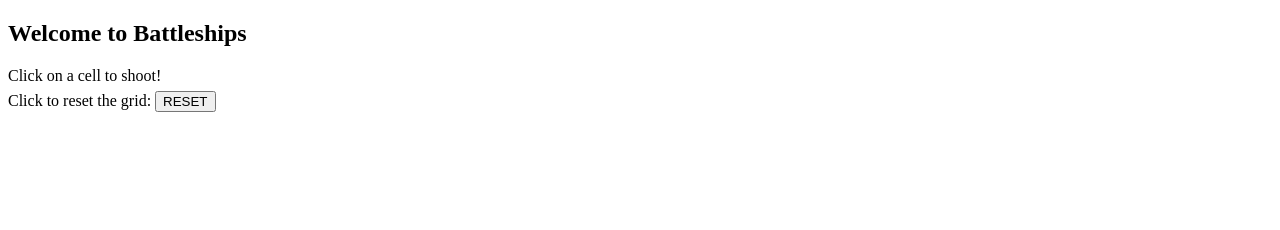
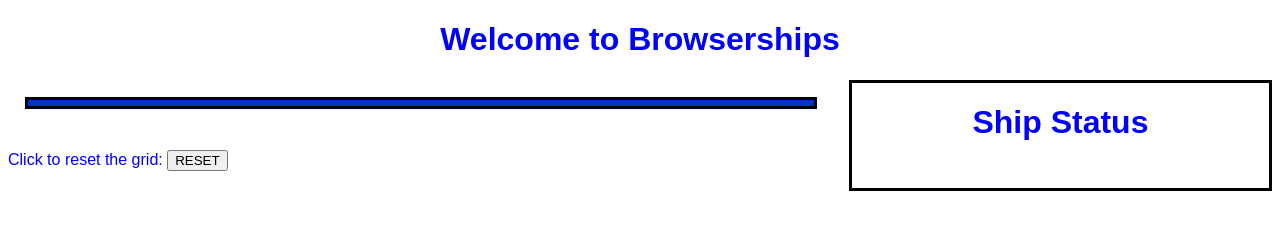
Before and after one commit to tbenyon/browserships, a website: page assets/game.html in a window 1280 px wide. Drawn offline with Linux system fonts and the light colour scheme; no server answers.

Commit message:
Add initial cosmetic changes.
Created main.css.
Changed the title of the game.

```diff
--- a/assets/game.html
+++ b/assets/game.html
@@ -1,6 +1,7 @@
 <!DOCTYPE html>
 <html>
 <head>
+    <LINK REL=StyleSheet HREF="main.css" TYPE="text/css" MEDIA=screen>
     <title id="theTitle">Battleships</title>
 </head>
 
@@ -10,34 +11,38 @@
 <body ng-app="battleships">
 <div class="container main" ng-controller="statCtrl">
     <div class="row">
-            <h2>Welcome to Battleships</h2>
+            <h1>Welcome to Browserships</h1>
     </div>
-    <div>
-        Click on a cell to shoot!
-        <table>
+
+    <div class="shootingGrid">
+        <table class="shootingGridTable">
             <thead>
             <tr>
                 <th></th>
-                <th ng-repeat="colHeader in board[0]">{{$index + 1}}</th>
+                <th class="battleshipGridLabels" ng-repeat="colHeader in board[0]">{{$index + 1}}</th>
             </tr>
             </thead>
+
             <tbody>
             <tr ng-repeat="row in board">
-                <td><b>{{rowLabels[$index]}}</b></td>
-                <td ng-repeat="cell in row" ng-click="shoot($index, $parent.$index)">{{cell.state}}</td>
+                <td class="battleshipGridLabels"><b>{{rowLabels[$index]}}</b></td>
+                <td class="tableBody" ng-repeat="cell in row" ng-click="shoot($index, $parent.$index)">{{cell.state}}</td>
             </tr>
             </tbody>
         </table>
     </div>
-    <div>
+
+    <div class="status">
+        <h1>Ship Status</h1>
+        <p ng-repeat="ship in statusOfShips"><b>{{shipNames[$index]}}:</b> {{ship.status}}</p>
+    </div>
+
+    <div class="instructions">
         <form>
             Click to reset the grid:
             <input type="button" ng-click="reset()" value="RESET">
         </form>
     </div>
-    <div>
-        <p ng-repeat="ship in statusOfShips"><b>{{shipNames[$index]}}:</b> {{ship.status}}</p>
-    </div>
 </div>
 
 </body>
--- /dev/null
+++ b/assets/main.css
@@ -0,0 +1,60 @@
+h1 {
+    font-family: Arial, Helvetica, sans-serif;
+    color: blue;
+    text-align: center;
+}
+
+.shootingGrid {
+    width: 90%;
+    margin: 0 auto;
+    font-family: Arial, Helvetica, sans-serif;
+    table-layout: fixed;
+    padding-bottom: 25px;
+
+}
+
+.shootingGridTable {
+    table-layout: fixed;
+    width: 95%;
+    border: 3px solid black;
+    color: white;
+    margin: 2%;
+    background-color: #0033cc;
+    height:20%;
+    text-align: center;
+}
+
+.tableBody {
+    border: 3px solid black;
+}
+
+.battleshipGridLabels {
+    color: red;
+}
+
+div.status {
+    font-family: Arial, Helvetica, sans-serif;
+    border: 3px solid black;
+    color: blue;
+    width: 200px;
+    padding-bottom: 25px;
+}
+
+div.instructions {
+    font-family: Arial, Helvetica, sans-serif;
+    font-size: 16px;
+    color: blue;
+    padding-bottom: 25px;
+}
+
+@media (min-width: 800px) {
+    .shootingGrid {
+        width:66%;
+        float:left;
+    }
+
+    div.status{
+        width:33%;
+        float:right;
+    }
+}
```
